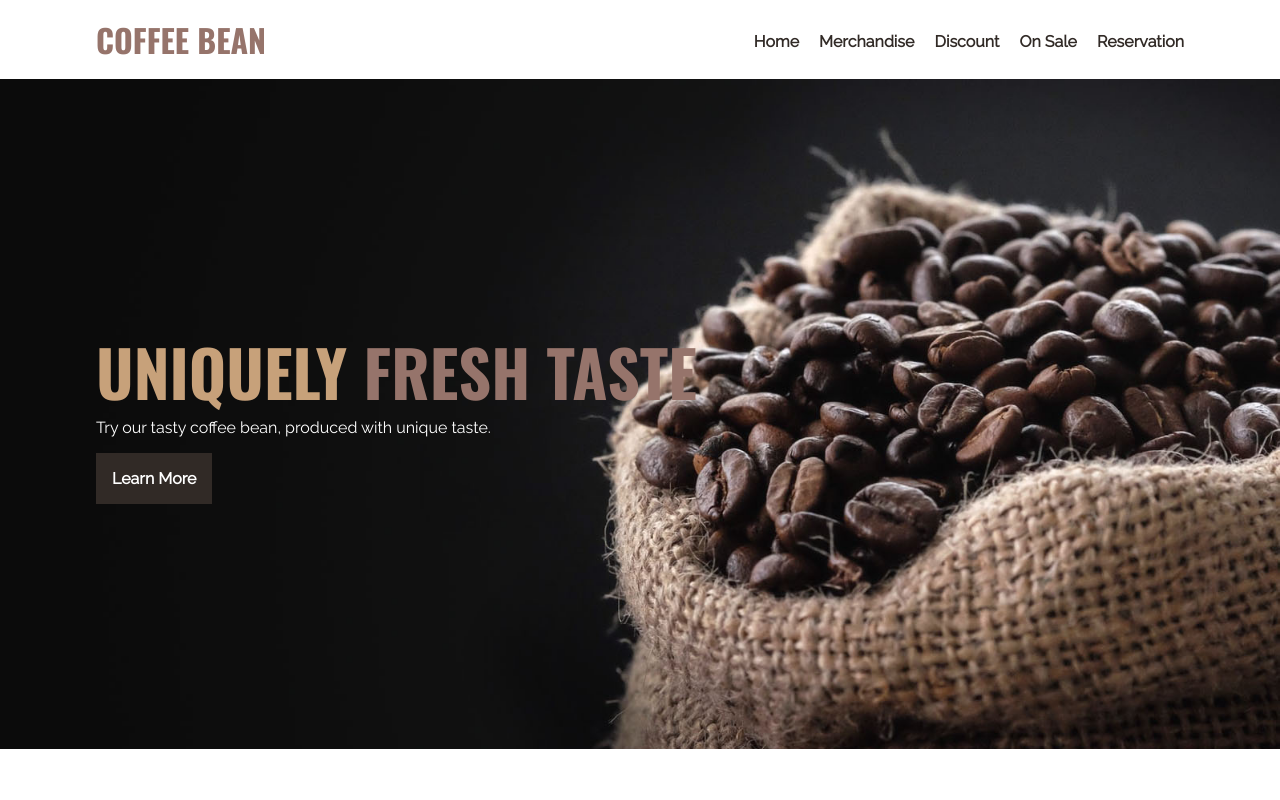
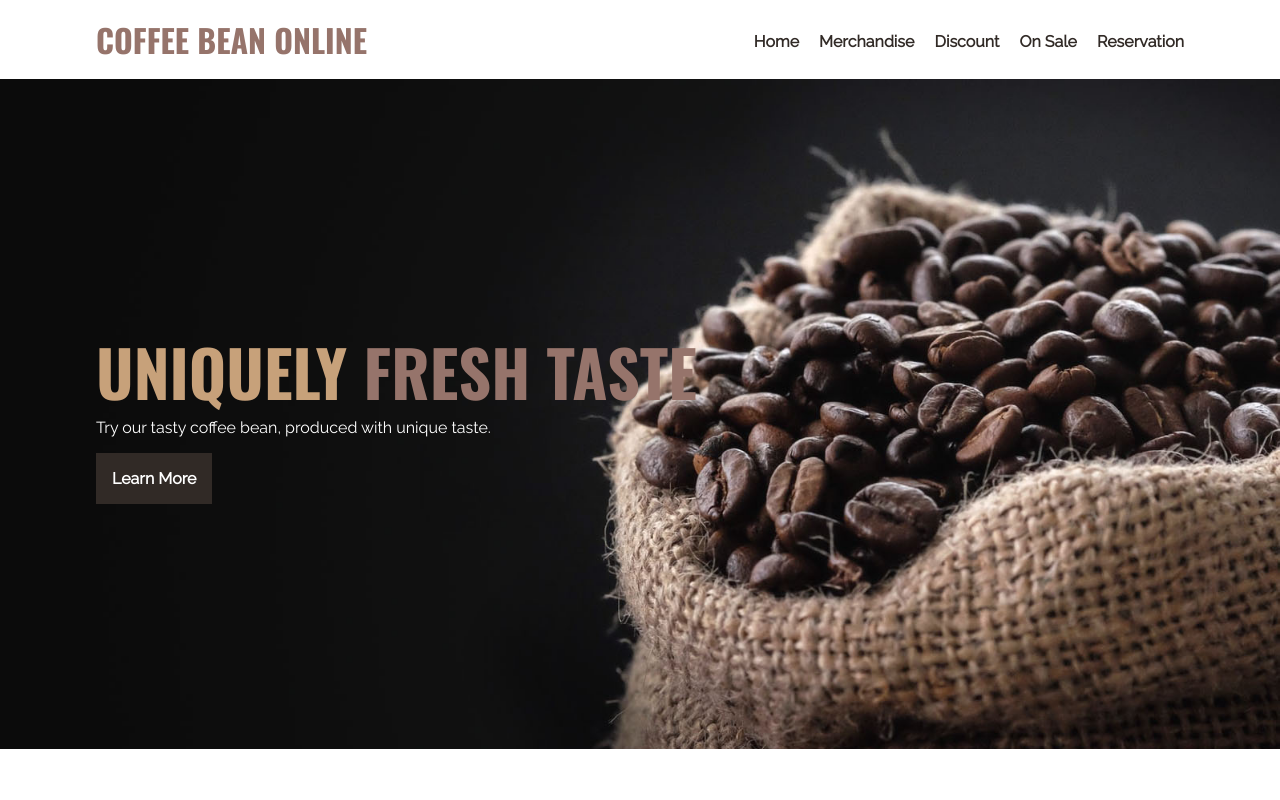
Before and after one commit to kikuchiyuya/coffee-bean, a plain HTML site: page index.html in a window 1280 px wide. Shown: the top 800 px of the page. Drawn offline with nearby package versions, Linux system fonts and the light colour scheme.

Commit message:
change logo name

```diff
--- a/index.html
+++ b/index.html
@@ -11,7 +11,7 @@
   <div class="wrapper">
 <!-- header section 1 -->
 <div class="nav">
-  <h1><a href="">coffee Bean</a></h1>
+  <h1><a href="">coffee Bean Online</a></h1>
   <ul>
     <li><a href="">Home</a></li>
     <li><a href="">Merchandise</a></li>
```
